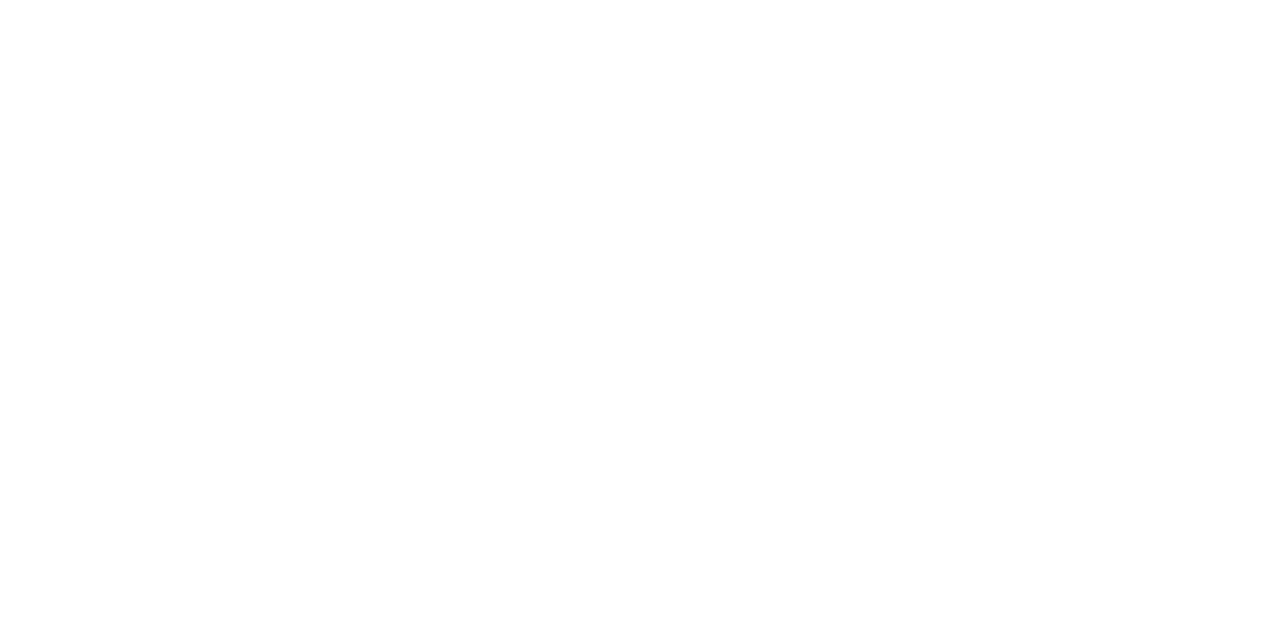
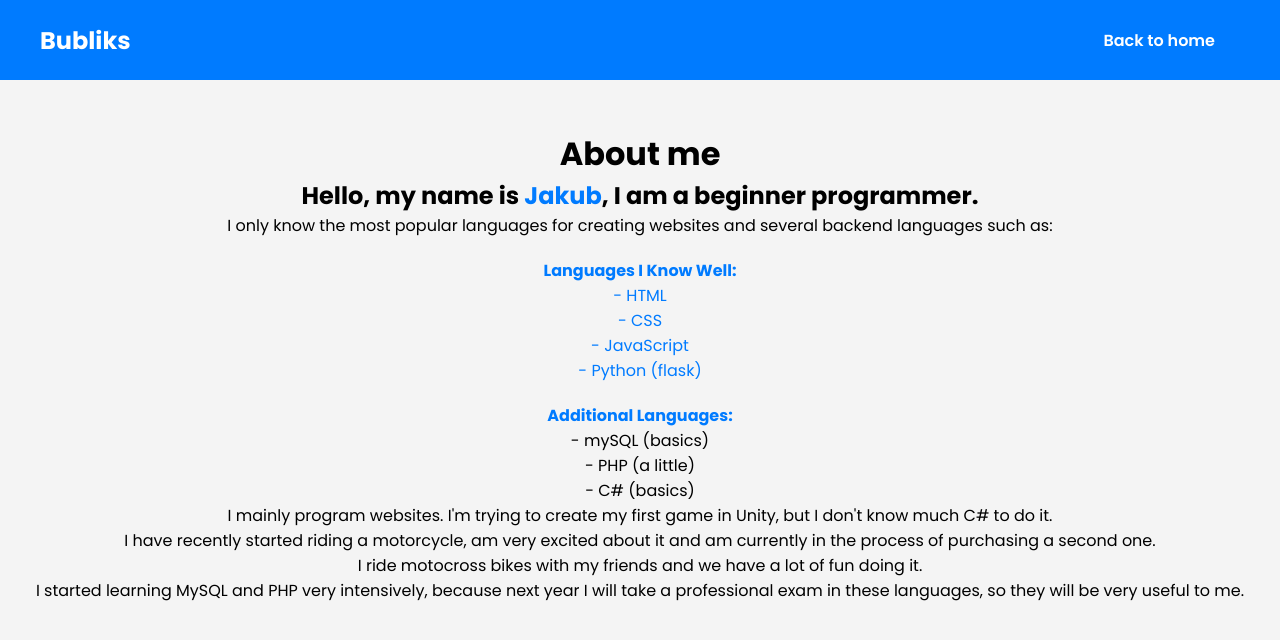
Before and after one commit to Bubliksiur/front, a plain HTML site: page aboutMe.html in a window 1280 px wide. Drawn offline with Linux system fonts and the light colour scheme.

Commit message:
Add files via upload

```diff
--- a/aboutMe.html
+++ b/aboutMe.html
@@ -0,0 +1,147 @@
+<!DOCTYPE html>
+<html lang="en">
+
+<head>
+    <meta charset="UTF-8">
+    <meta name="viewport" content="width=device-width, initial-scale=1.0">
+    <title>About Me</title>
+    <style>
+        @import url('https://fonts.googleapis.com/css2?family=Poppins:wght@300;400;500;600;700&display=swap');
+
+        * {
+            padding: 0;
+            margin: 0;
+            box-sizing: border-box;
+            font-family: 'Poppins', sans-serif;
+        }
+
+        html {
+            scroll-behavior: smooth;
+        }
+
+        body {
+            height: 100vh;
+            background-color: #F4F4F4;
+        }
+
+        nav {
+            display: flex;
+            align-items: center;
+            justify-content: space-between;
+            height: 80px;
+            padding: 0 40px;
+            background-color: #007BFF;
+            /* Niebieskie tło dla nawigacji */
+        }
+
+        nav h2 {
+            color: #FFFFFF;
+            /* Biały kolor dla nagłówka */
+        }
+
+        nav ul {
+            display: flex;
+        }
+
+        nav ul li {
+            list-style: none;
+        }
+
+        nav ul li a {
+            text-decoration: none;
+            color: #FFFFFF;
+            /* Biały kolor dla linków */
+            font-size: 16px;
+            font-weight: 600;
+            margin-right: 25px;
+            transition: color 0.2s ease;
+        }
+
+        nav ul li:hover a {
+            color: #FFD700;
+            /* Złoty kolor przy najechaniu */
+        }
+
+        main {
+            text-align: center;
+            margin-top: 50px;
+        }
+
+        h1.animated-title span {
+            animation: appear 0.5s forwards;
+        }
+
+        @keyframes appear {
+            from {
+                opacity: 0;
+                transform: scale(0.2);
+            }
+
+            to {
+                opacity: 1;
+                transform: scale(1);
+            }
+        }
+
+        .highlight {
+            color: #007BFF;
+            /* Niebieski kolor tekstu dla wyróżnionych spany */
+        }
+
+        .category {
+            font-weight: bold;
+            color: #007BFF;
+            /* Niebieski kolor dla kategorii */
+            margin-top: 20px;
+        }
+    </style>
+</head>
+
+<body>
+    <nav id="nav">
+        <h2>Bubliks</h2>
+        <ul>
+            <li><a href="index.html">Back to home</a></li>
+        </ul>
+    </nav>
+    <main>
+
+        <h1 class="animated-title">
+            <span>A</span><span>b</span><span>o</span><span>u</span><span>t</span>
+            <span>m</span><span>e</span>
+        </h1>
+
+        <h2>Hello, my name is <span class="highlight">Jakub</span>, I am a beginner programmer.</h2>
+
+        <p>I only know the most popular languages for creating websites and several backend languages such as:</p>
+
+        <div class="category">Languages I Know Well:</div>
+        <p>
+            <span class="highlight">- HTML</span> <br>
+            <span class="highlight">- CSS</span> <br>
+            <span class="highlight">- JavaScript</span> <br>
+            <span class="highlight">- Python (flask)</span> <br>
+        </p>
+
+        <div class="category">Additional Languages:</div>
+        <p>
+            <span>- mySQL (basics)</span> <br>
+            <span>- PHP (a little)</span> <br>
+            <span>- C# (basics)</span> <br>
+        </p>
+
+        <p>
+            I mainly program websites. I'm trying to create my first game in Unity, but I don't know much C# to do it.
+        </p>
+
+        <p>
+            I have recently started riding a motorcycle, am very excited about it and am currently in the process of
+            purchasing a second one. <br>
+            I ride motocross bikes with my friends and we have a lot of fun doing it. <br>
+            I started learning MySQL and PHP very intensively, because next year I will take a professional exam in
+            these languages, so they will be very useful to me.
+        </p>
+    </main>
+</body>
+
+</html>
```
Also changed, not shown: index.html (+11 -3 lines), style.css (+16 -2 lines).
